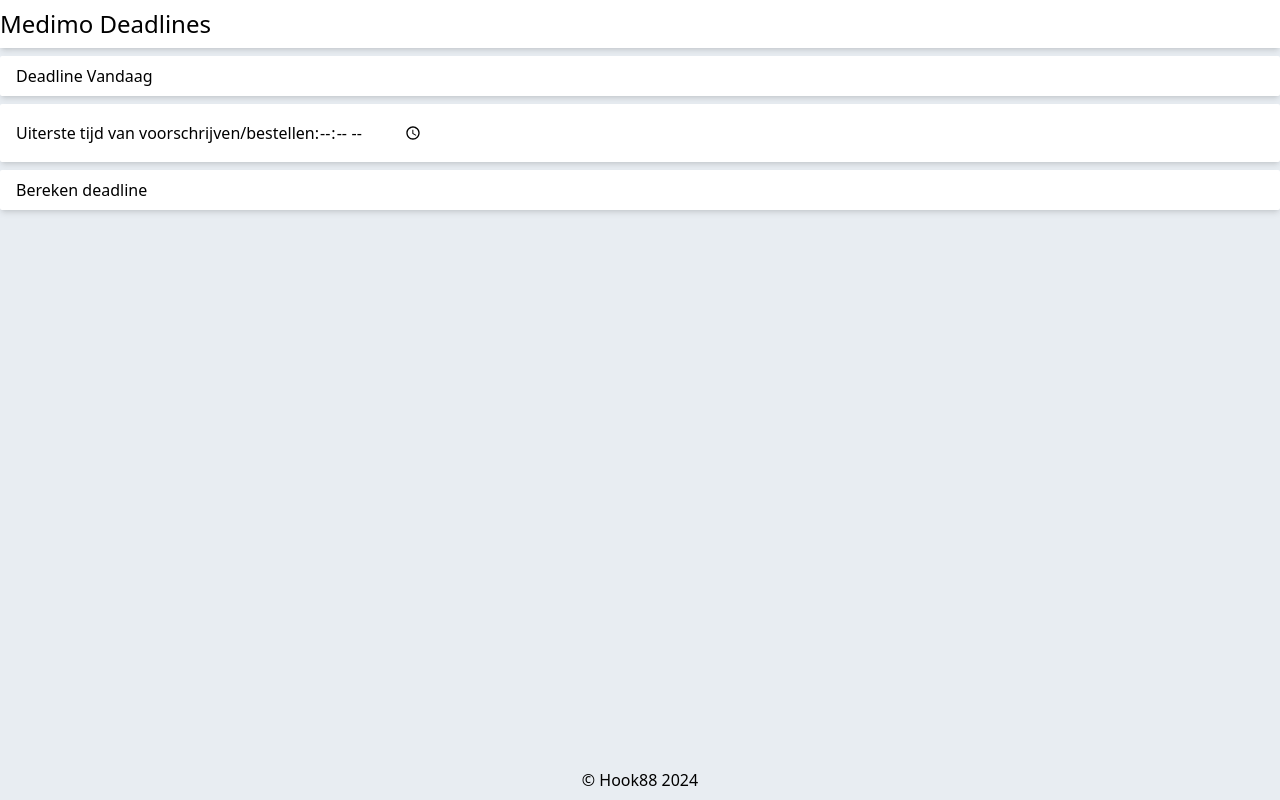
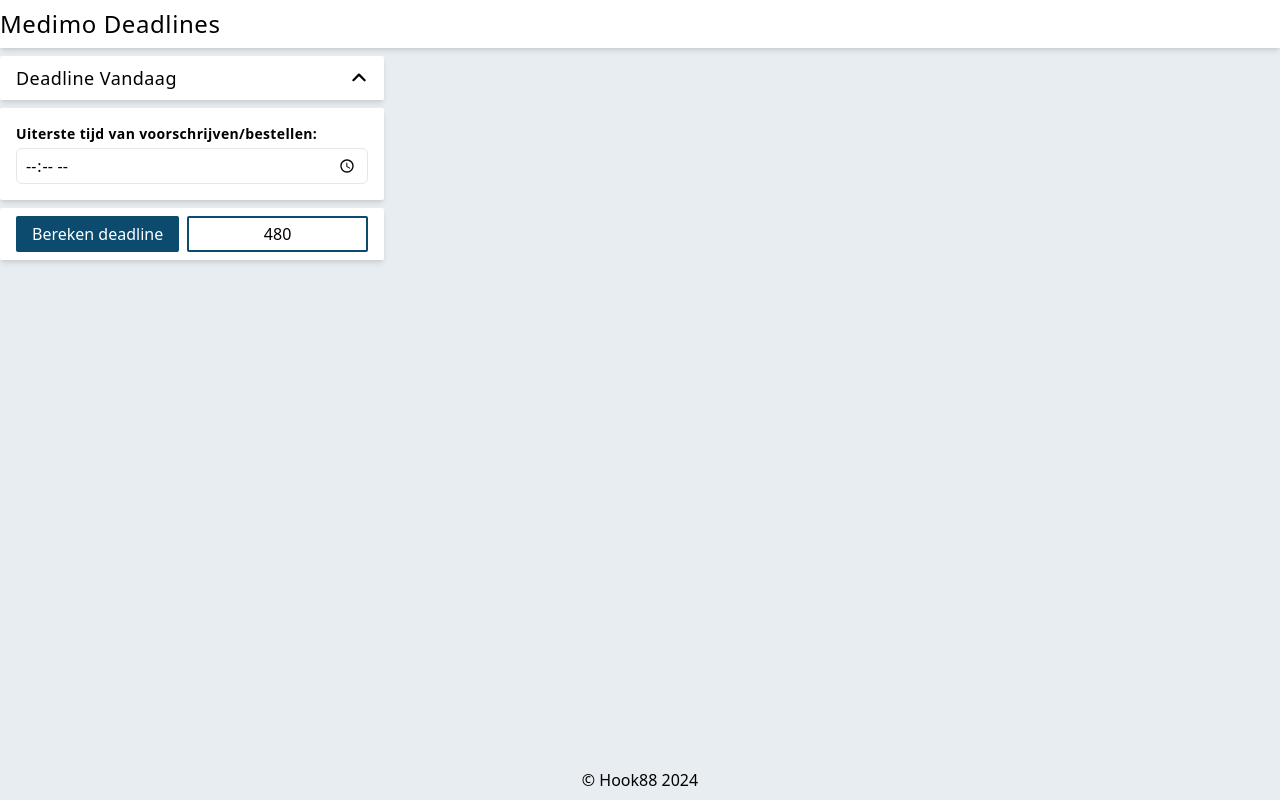
Before and after one commit to Hook-88/medimo-deadlines-ts, a React (Vite) app: page / in a window 1280 px wide. Built offline with nearby package versions, Linux system fonts and the light colour scheme.

Commit message:
improved styles

```diff
--- a/package.json
+++ b/package.json
@@ -12,6 +12,7 @@
   "dependencies": {
     "react": "^18.3.1",
     "react-dom": "^18.3.1",
+    "react-icons": "^5.3.0",
     "tailwind-merge": "^2.5.2"
   },
   "devDependencies": {
--- a/src/App.tsx
+++ b/src/App.tsx
@@ -1,30 +1,47 @@
 // import reactLogo from './assets/react.svg'
 // import viteLogo from '/vite.svg'
+import { FaAngleUp } from "react-icons/fa6"
 import Card from "./components/Card/Card"
 
 export default function App() {
     return (
       <div className="flex flex-col h-screen">
         <header className="bg-white shadow-md py-2">
-            <h1 className="text-2xl max-w-screen-xl mx-auto">Medimo Deadlines</h1>
+            <h1 className="text-2xl max-w-screen-xl mx-auto tracking-wide">Medimo Deadlines</h1>
         </header>
         <div className="mt-2 flex-grow">
             <main className="max-w-7xl mx-auto">
-                <Card className="flex flex-col gap-2">
-                    <Card.Header className="py-2 px-4 bg-white shadow-md rounded-sm">
+                <Card className="flex flex-col gap-2 max-w-sm">
+                    <Card.Header className="py-2 px-4 bg-white shadow-md rounded-sm flex justify-between text-lg tracking-wide">
                         <h2>Deadline Vandaag</h2>
+                        <button className="pl-2">
+                            <FaAngleUp />
+                        </button>
                     </Card.Header>
                     <Card.Body className="p-4 bg-white shadow-md rounded-sm">
-                        <form>
-                            <label htmlFor="deadline_today_time">
+                        <form className="flex flex-col gap-1">
+                            <label
+                                htmlFor="deadline_today_time"
+                                className="text-sm tracking-wide font-semibold"
+                            >
                                 Uiterste tijd van voorschrijven/bestellen:
                             </label>
-                            <input type="time" id="deadline_today_time" />
+                            <input
+                                type="time"
+                                id="deadline_today_time"
+                                className="border rounded-md px-2 py-1"
+                            />
+                            <button className="hidden">
+                                calc
+                            </button>
                         </form>
                     </Card.Body>
-                    <Card.Footer className="py-2 px-4 bg-white shadow-md rounded-sm">
-                        <button>
+                    <Card.Footer className="py-2 px-4 bg-white shadow-md rounded-sm flex gap-2">
+                        <button className="px-4 py-1 bg-sky-900 text-white rounded-sm">
                             Bereken deadline
+                        </button>
+                        <button className="px-4 py-1 border-2 border-sky-900 rounded-sm flex-grow">
+                            480
                         </button>
                     </Card.Footer>
                 </Card>
```
Also changed, not shown: 1 other file (tests, documents, lock files or other folders).
